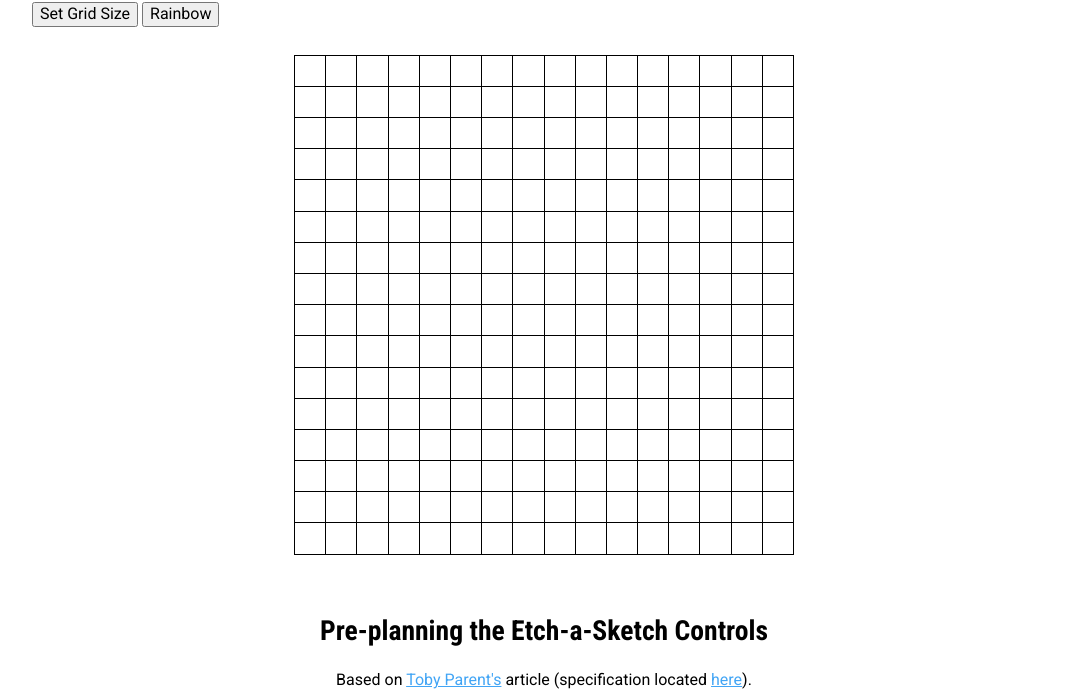
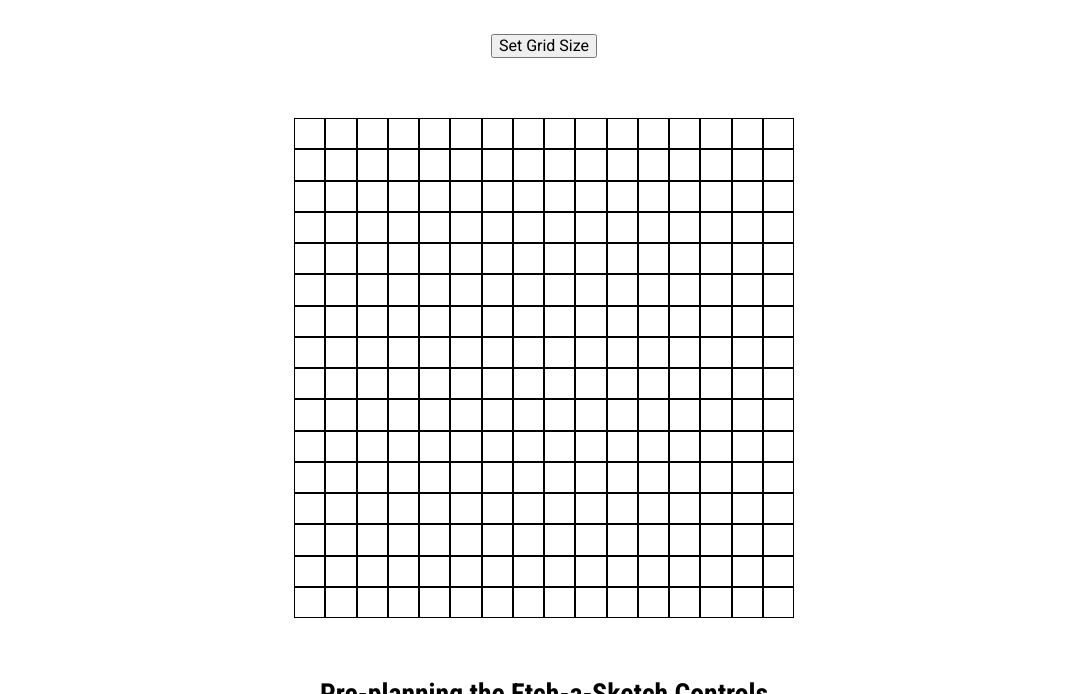
Before and after one commit to LGitHub-sprout/lester-carpenter, a plain HTML site: page odin-project/etch-a-sketch.html in a window 1280 px wide. Shown: the part 106-800 px from the top of the page, without its empty margins (96-1182 px from the left). Drawn offline with Linux system fonts and the light colour scheme.

Commit message:
EaS Clean Code; Add Last HTML Section
- js/etch-a-sketch.js
  * Add document.Fragment, replaces create sketchContainer div.
  * Add pixels for height and width, replaces percentages.

- odin-project/etch-a-sketch.html
  * Delete bg-rainbow button.

- styles/odin-project-styles/odin.css
  * Clean code.
  * Change grid-square border.
  * Adjust .sketch-container-wrapper flex properties.

```diff
--- a/js/etch-a-sketch.js
+++ b/js/etch-a-sketch.js
@@ -1,10 +1,10 @@
 
 const sketchContainerWrap = document.querySelector('.sketch-container-wrapper');
 const setGridSizeBtn = document.querySelector('.set-grid-size');
-const h1MainTitle = document.querySelector('.main-title');
 let userChoice;
 
 setGridSizeBtn.addEventListener('click', function (e) {
+
   userChoice = prompt('How many squares across should the grid be?');
   if ((userChoice > 100) || (userChoice === '') || Math.sign(userChoice) === -1) {
     alert('The maximum number of allowed squares is 100 and the minimum is 1.');
@@ -23,162 +23,71 @@ setGridSizeBtn.addEventListener('click', function (e) {
 function calcGrid(squaresPerSide) {
   if (userChoice) {
     squaresPerSide = userChoice;
-    sketchContainerWrap.firstElementChild.remove();
+    sketchContainerWrap.replaceChildren();
   } else squaresPerSide = 16;
 
   const gridArea = Math.pow(squaresPerSide, 2);
-  const gridHeight = Number(100 / squaresPerSide).toFixed(5);
-  const gridWidth = Number(100 / squaresPerSide).toFixed(5);
+  const gridHeight = Number(500 / squaresPerSide).toFixed(5);
+  const gridWidth = Number(500 / squaresPerSide).toFixed(5);
 
-  const sketchContainer = document.createElement('div');
-  sketchContainer.classList = 'sketch-container';
-  sketchContainerWrap.appendChild(sketchContainer);
+  // const gridHeight = Number(100 / squaresPerSide).toFixed(5);
+  // const gridWidth = Number(100 / squaresPerSide).toFixed(5);
 
-  const rainbowBtn = document.querySelector('.bg-rainbow')
+  // https://dev.to/devcer/document-fragment-the-lesser-known-superpower-of-javascript-38ch
+  const sketchContainerFragment = new DocumentFragment();
 
-  // let gridSquare;
+  // const sketchContainer = document.createElement('div');
+  sketchContainerFragment.classList = 'sketch-container';
+  sketchContainerWrap.appendChild(sketchContainerFragment);
 
   for (let i = 0; i < gridArea; i++) {
-    gridSquare = document.createElement('div');
+
+    const gridSquare = document.createElement('div');
     gridSquare.classList = 'grid-square';
+    gridSquare.style.height = `${gridHeight}px`;
+    gridSquare.style.width = `${gridWidth}px`;
+    // gridSquare.style.cssText = `height:${gridHeight}%; flex: 0 0 ${gridWidth}%;`;
 
-    gridSquare.style.cssText = `height:${gridHeight}%; flex: 0 0 ${gridWidth}%`;
-    // https://medium.com/codex/separating-touch-and-mouse-events-in-your-javascript-games-62181ae949f2
+    sketchContainerFragment.appendChild(gridSquare);
 
-    sketchContainer.appendChild(gridSquare);
+    calcRandNum2(0, 255);
 
-    function changeBg() {
-      gridSquare.addEventListener('mouseover', calcBgColor);
-      function calcBgColor(e) {
-        // e.target.style.backgroundColor = 'rgb(' + red + ', ' + green + ', ' + blue + ')';
-        // e.target.style.backgroundColor = 'green';
-        // e.target.style.backgroundColor = 'rgba(' + calcRandNum(0, 255) + ', ' + calcRandNum(0, 255) + ', ' + calcRandNum(0, 255) + ')';
-        // e.target.style.backgroundColor = 'purple';
-
-        // console.log(color[0]) // not defined
-        // console.log(red) // works bc it's already initialized above!!
-        // console.log('red', colorVals[0], 'green', colorVals[1], 'blue', colorVals[2])
-        // console.log(e.target.style.cssText)
-        calcRandNum2(0, 255);
-        e.target.style.backgroundColor = 'rgb(' + colorVals[0] + ', ' + colorVals[1] + ', ' + colorVals[2] + ')';
-        // console.log('colorVals red', colorVals[0], 'colorVals green', colorVals[1], 'colorVals blue', colorVals[2])
-      }
-      // gridSquare.addEventListener('mouseover', whatever);
-      // console.log(red, green, blue)
-    }
-    changeBg();
-
-    // let red   = Math.floor(Math.random() * 255);
-    // let green = Math.floor(Math.random() * 255);
-    // let blue = Math.floor(Math.random() * 255);
-    calcRandNum2(0, 255);
-    // console.log('colorVals red', colorVals[0], 'colorVals green', colorVals[1], 'colorVals blue', colorVals[2])
     let red = colorVals[0];
     let green = colorVals[1];
     let blue = colorVals[2];
-    // console.log('colorVals red', red, 'colorVals green', green, 'colorVals blue', blue)
-    // console.log('colorVals red', colorVals[0] / 10)
+
     let tenPercentRed = red / 10;
     let tenPercentGreen = green / 10;
     let tenPercentBlue = blue / 10;
-    // // console.log('tenPercentRed', tenPercentRed)
+
     gridSquare.addEventListener('mouseover', function (e) {
-      // Wasn't working bc perhaps colorVals[#] can be used in ${var} notation?
       e.target.style.backgroundColor = `rgb(${red -= tenPercentRed}, ${green -= tenPercentGreen}, ${blue -= tenPercentBlue})`;
-    })
-
-    // Overrides previous event.
-    // gridSquare.addEventListener('mouseover', function (e) {
-    //   e.target.style.backgroundColor = 'purple';
-    // })
-  }
-  /*
-    Needs to change div style on MouseOver, not click.
-  // rainbowBtn.addEventListener('click', function (e) {
-  //   rainbow.forEach(div => {
-  //     div.style.backgroundColor = 'rgba(' + calcRandNum(0, 255) + ', ' + calcRandNum(0, 255) + ', ' + calcRandNum(0, 255) + ')';
-  //   })
-  // });
-  // const rainbow = sketchContainer.querySelector('.grid-square');
-  const rainbow = sketchContainer.querySelectorAll('.grid-square');
-  // console.log(rainbow)
-  // rainbow.forEach(div => {
-    // div.style.backgroundColor = 'pink';
-  // })
-  */
+    });
+  } // for loop
+  sketchContainerWrap.appendChild(sketchContainerFragment);
 }
 calcGrid();
-
-// let red = Math.floor(Math.random() * 255);
-// let green = Math.floor(Math.random() * 255);
-// let blue  = Math.floor(Math.random() * 255);
-
-// console.log('red', red);
-// console.log('green', green);
-// console.log('blue', blue)
-// const tenPercentRed = red / 10;
-// const tenPercentGreen = green / 10;
-// const tenPercentBlue = blue / 10;
-// console.log('10% red', tenPercentRed)
-// console.log('10% green', tenPercentGreen)
-// console.log('10% blue', tenPercentBlue)
-// red = red - tenPercentRed;
-// red -= tenPercentRed;
-// const rainbowBtn2 = document.querySelector('.bg-rainbow');
-// rainbowBtn2.addEventListener('click', (e) => {
-//   // e.target.style.backgroundColor = `${red} -= ${tenPercentRed}`;
-//   e.target.style.backgroundColor = `rgb(${red -= tenPercentRed}, ${green -= tenPercentGreen}, ${blue -= tenPercentBlue})`;
-  // console.log('new red', red)
-  // console.log('new green', green);
-  // console.log('new blue', blue)
-//   console.log('10% red', tenPercentRed)
-//   console.log('10% green', tenPercentGreen)
-//   console.log('10% blue', tenPercentBlue)
+// Can I do the mouseover event outside the calcGrid() function?
+// const sketchContainer = sketchContainerWrap.lastElementChild;
+// const sketchContainer = sketchContainerWrap.firstElementChild;
+// console.log(sketchContainer)
+// const gridSquares = sketchContainer.querySelectorAll('.grid-square')
+// console.log('gridSquares', gridSquares) // NodeList
+// // Loop through NodeList and add RGB background color.
+// gridSquares.forEach(gridSquare => {
+//   gridSquare.addEventListener('mouseover', (e) => {
+//     e.target.style.backgroundColor = 'red';
+//   })
 // })
 
-// Forgot to credit the source of calcRandNum()
-function calcRandNum(min, max) {
-  const num = Math.floor(Math.random() * (max - min)) + min;
-  return num;
-};
 // const colors = ['red', 'green', 'blue'];
 function calcRandNum2(min, max) {
-  const randNum = Math.ceil(Math.random() * 25);
+  // const randNum = Math.ceil(Math.random() * 25);
   colorVals = [];
   const colors = ['red', 'green', 'blue'];
   colors.forEach((color) => {
-    color = Math.floor(Math.random() * (max - min) + randNum);
-    if (color > 255) color -= (randNum * 2);
+    color = Math.floor(Math.random() * (max - min)); //  + randNum
+    // if (color > 255) color -= (randNum * 2);
     colorVals.push(color);
-  })
+  });
 }
-
-for (let i = 0; i < 3; i++) {
-  let color = Math.floor(Math.random() * 255);
-  // console.log('color', color)
-  // console.log(i);
-}
-
-// Return random hex color
-function getColor() {
-  var letters = '0123456789ABCDEF';
-  var color = '#';
-  for (var i = 0; i < 6; i++) {
-    color += letters[Math.floor(Math.random() * 16)];
-  }
-  return color;
-}
-// console.log(getColor())
-
-// const createDomElement = (element, className, idName, appendTo) => {
-//   el = document.createElement(element);
-//   el.classList.add(className);
-//   el.id = idName;
-//   el.textContent = 'Hello, World!';
-//   appendTo.insertAdjacentElement('afterend', el);
-
-//   return el
-// }
-// for (let i = 0; i < 5; i++) {
-//   createDomElement('p', 'poopClass', 'poopID', h1MainTitle)
-// }
--- a/odin-project/etch-a-sketch.html
+++ b/odin-project/etch-a-sketch.html
@@ -84,7 +84,6 @@
 
         <h1 class="main-title">Etch-a-Sketch</h1>
         <button class="set-grid-size" type="button" name="test">Set Grid Size</button>
-        <button class="bg-rainbow" type="button" name="test">Rainbow</button>
 
         <div class="sketch-container-wrapper">
         </div> <!-- .sketch-container -->
--- a/styles/odin-project-styles/odin.css
+++ b/styles/odin-project-styles/odin.css
@@ -10,63 +10,50 @@
 */
 
 /* etch-a-sketch.html */
-html.etch-a-sketch {
-  /* line-height: 1.15; */
-  line-height: normal;
-}
 /* #etch-a-sketch h1 {
   background-color: rgb(0, 112, 184);
 } */
+* {
+  box-sizing: border-box;
+}
+
 article.etch-a-sketch {
+  display: block;
   margin: 0 auto;
+}
+
+.set-grid-size {
+  margin: 40px auto;
   display: block;
+  text-align: center;
 }
-.set-grid-size {
-  /* background-color: rgb(173, 31, 104); rgb(173, 31, 104) hsl(155, 30%, 80%) */
-  /* color: hsl(155, 30%, 50%); */
-  /* color: white; */
-}
-.sketch-container {
-  line-height: normal;
+
+.sketch-container-wrapper {
   /* content-box | border-box */
   /* box-sizing: content-box; */
   /* box-sizing: border-box; */
   width: 500px;
   height: 500px;
-  margin: 20px auto 0;
+  margin: 60px auto 0;
   display: flex;
   justify-content: center;
   /* justify-content: flex-end; */
   flex-wrap: wrap;
   /* align-content: flex-start; */
   /* align-content: flex-end; */
-  /* align-content: center; */
-  border-bottom: .5px solid black;
-  border-right: .5px solid black;
+  align-content: center;
 }
+
 .grid-square {
-  border-top: .5px solid black;
-  border-left: .5px solid black;
+  border: .25px solid black;
   margin: 0;
   padding: 0;
-  /* background-color: rgba(10, 10, 10, .5);
-  background-color: rgba(0, 0, 0, .5);
-  background-color: rgba(10, 10, 10);
-  background-color: rgb(0, 102, 174);
-  background-color: rgb(0, 112, 184);
-  background-color: rgb(10, 122, 194); */
+  flex: 0 1 auto;
+  /* background-color: red; */
   /* background-color: white; */
+  /* background-color: rgba(0, 0, 0); */
 }
-.post-wrapper > .article-body-wrap.etch-a-sketch h2:first-child + p {
-  text-align: center;
-  margin-top: 0;
-}
-/* .blackBg {
-  background-color: black;
-}
-.red {
-  background-color: red;
-} */
+
 
 /* dom-manipulation.html */
 .article-body-wrap.dom {
```
